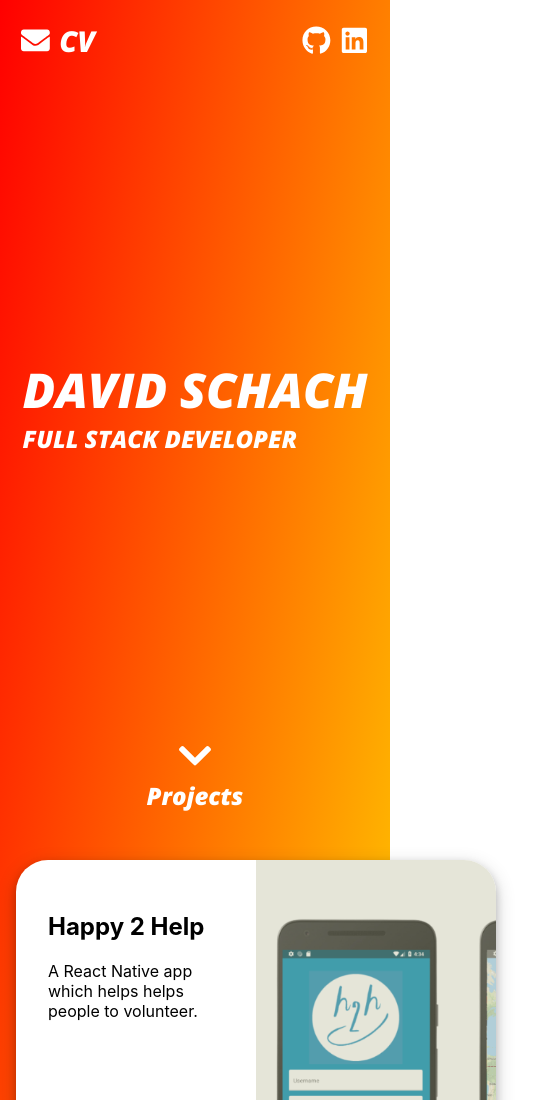
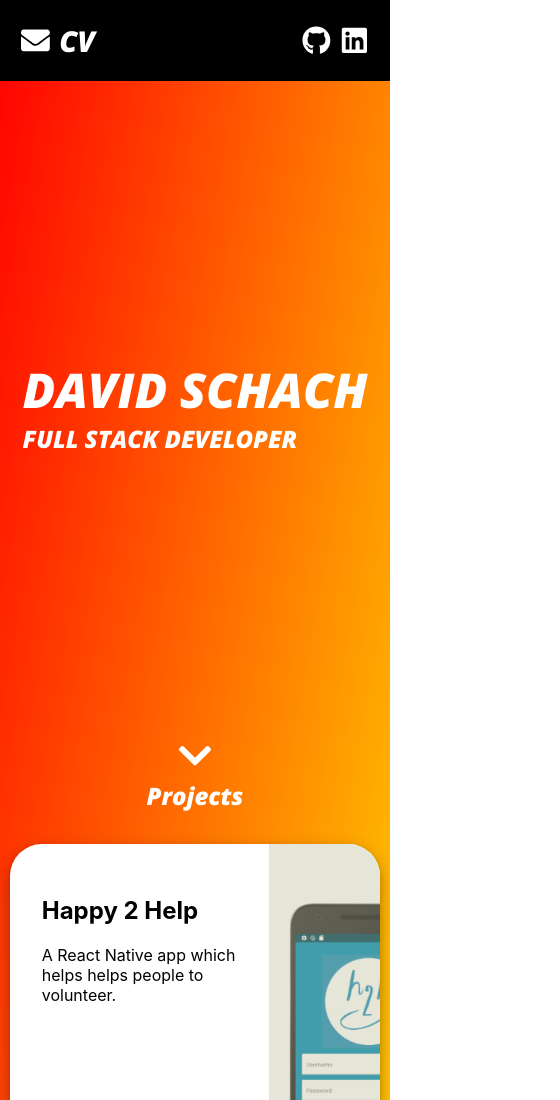
Before and after one commit to schachdavid/portfolio, a React (Create React App) app: page / in a window 390 px wide. Shown: the top 1100 px of the page, 560 px wide, since content can reach past the window. Built offline with nearby package versions, Linux system fonts and the light colour scheme.

Commit message:
added mobile support

```diff
--- a/src/App.module.css
+++ b/src/App.module.css
@@ -1,12 +1,11 @@
 @import url("https://fonts.googleapis.com/css?family=Open+Sans:800i&display=swap");
 
 .app {
-  min-height: 110vh;
-  width: 100vw;
   background-image: linear-gradient(to bottom right, red, yellow);
   display: flex;
   flex-direction: column;
   align-items: center;
+  overflow: hidden;
 }
 
 .landing {
@@ -63,14 +62,21 @@
 }
 
 ul {
-  padding:0;
+  padding: 0;
   margin: 0;
 }
 
 @media screen and (max-width:80rem) { .projectsContainer { width: 35rem; } }
-@media screen and (min-width: 80rem) and (max-width: 110rem) { .projectsContainer { width: 64rem; } }
-@media screen and (min-width: 120rem) and (max-width: 130rem) { .projectsContainer { width: 96rem;  } }
-
+@media screen and (min-width: 80rem) and (max-width: 110rem) {
+  .projectsContainer {
+    width: 64rem;
+  }
+}
+@media screen and (min-width: 120rem) and (max-width: 130rem) {
+  .projectsContainer {
+    width: 96rem;
+  }
+}
 
 .projectContainer {
   display: inline-block;
@@ -118,3 +124,20 @@ a {
   color: inherit;
   text-decoration: none;
 }
+
+@media only screen and (max-width: 600px) {
+  .projectsContainer {
+    width: 100%;
+    display: flex;
+    align-items: center;
+    flex-direction: column;
+  }
+
+  .projectContainer {
+    margin: 0 0 1rem 0;
+  }
+
+  .header {
+    background-color: black;
+  }
+}
--- a/src/components/Project/Project.module.css
+++ b/src/components/Project/Project.module.css
@@ -57,3 +57,20 @@
   transition: 0.3s;
 
 }
+
+
+@media only screen and (max-width: 600px) {
+
+  .container {
+    width: 95vw;
+  }
+
+  .left {
+    width: 70%;
+  }
+
+  .right {
+    width: 30%;
+  }
+
+}
```
Also changed, not shown: package.json (+5 -5 lines), 1 other file (tests, documents, lock files or other folders).
